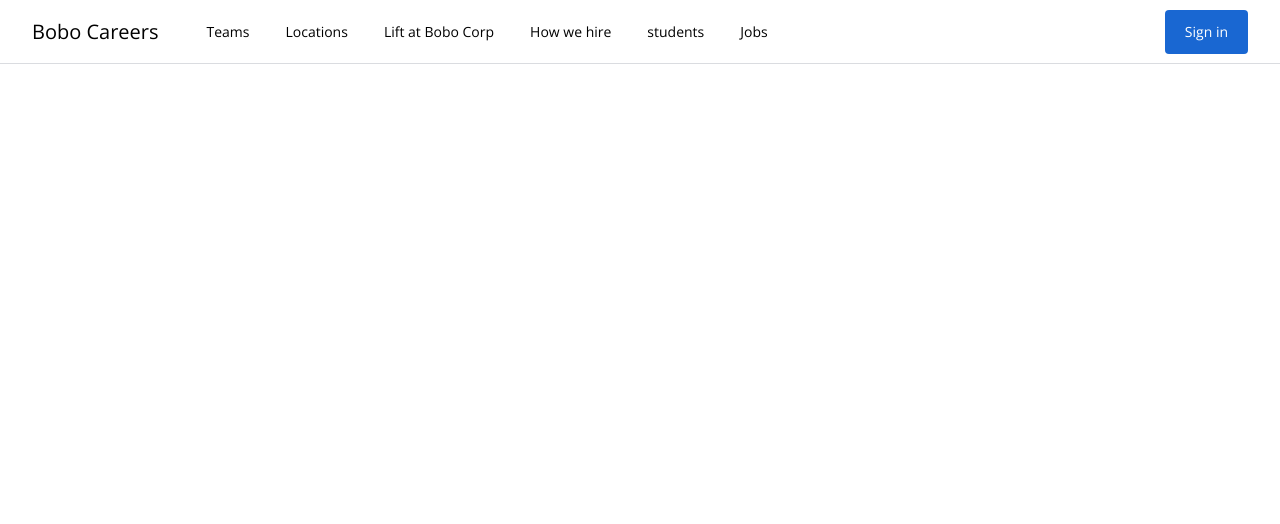
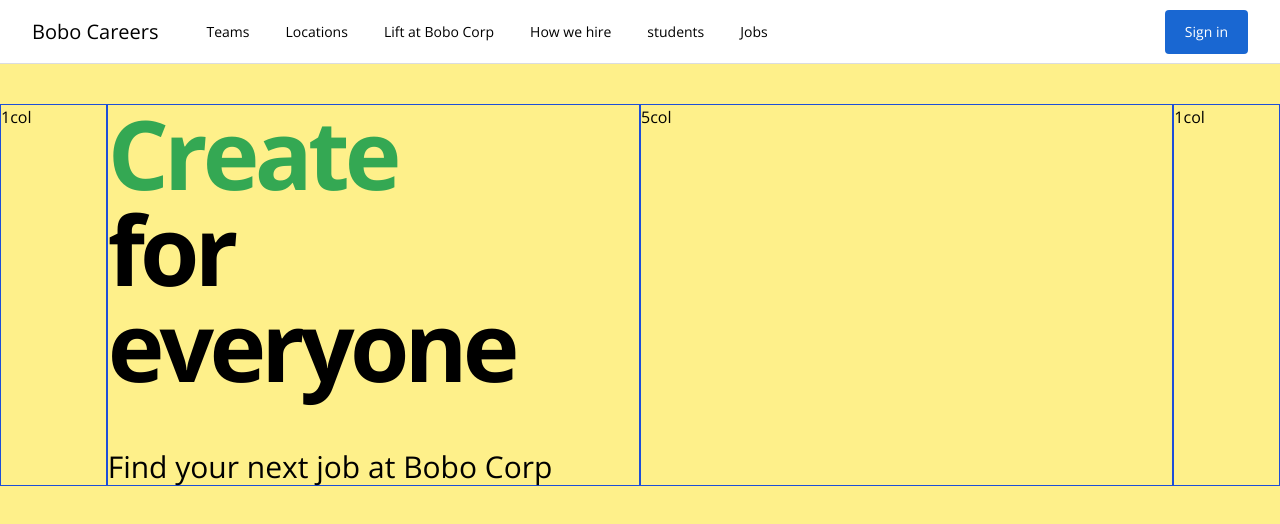
Before and after one commit to AliSadeghi-dev/job-search-app-vue3-jest, a Vue app: page / in a window 1280 px wide. Shown: the top 524 px of the page. Built offline with nearby package versions, Linux system fonts and the light colour scheme.

Commit message:
feat : create header components and their tests

```diff
--- a/src/App.vue
+++ b/src/App.vue
@@ -1,14 +1,19 @@
 <template>
-  <main-nav />
+  <div>
+    <main-nav />
+    <HeroComponent />
+  </div>
 </template>
 
 <script>
 import MainNav from "@/components/MainNav.vue";
+import HeroComponent from "./components/HeroComponent.vue";
 
 export default {
   name: "App",
   components: {
     MainNav,
+    HeroComponent,
   },
 };
 </script>
--- /dev/null
+++ b/src/components/HeadLine.vue
@@ -0,0 +1,62 @@
+<template>
+  <section>
+    <h1 class="font-bold tracking-tighter text-8xl mb-14">
+      <span :class="actionClasses">{{ action }}</span> <br />
+      for everyone
+    </h1>
+    <h2 class="text-3xl font-light">Find your next job at Bobo Corp</h2>
+  </section>
+</template>
+
+<script>
+import nextElementInIndex from "@/utils/nextElementInList";
+
+export default {
+  name: "HeadLine",
+  data() {
+    return {
+      action: "Build",
+      interval: null,
+    };
+  },
+  computed: {
+    actionClasses() {
+      return {
+        [this.action.toLowerCase()]: true,
+      };
+    },
+  },
+  created() {
+    this.changeTitle();
+  },
+  beforeUnmount() {
+    clearInterval(this.interval);
+  },
+  methods: {
+    changeTitle() {
+      this.interval = setInterval(() => {
+        const actions = ["Build", "Create", "Design", "Code"];
+        this.action = nextElementInIndex(actions, this.action);
+      }, 3000);
+    },
+  },
+};
+</script>
+
+<style scoped>
+.build {
+  color: #1a73e8;
+}
+
+.create {
+  color: #34a853;
+}
+
+.design {
+  color: #f9ab00;
+}
+
+.code {
+  color: #d93025;
+}
+</style>
--- /dev/null
+++ b/src/components/HeroComponent.vue
@@ -0,0 +1,25 @@
+<template>
+  <main>
+    <section class="flex flex-col h-screen pt-10 pb-20 bg-yellow-200">
+      <div class="grid grid-cols-12">
+        <div class="col-start-1 col-span-1 border border-blue-700">1col</div>
+        <div class="col-start-2 col-span-5 border border-blue-700">
+          <HeadLine />
+        </div>
+        <div class="col-start-7 col-span-5 border border-blue-700">5col</div>
+        <div class="col-start-12 col-span-1 border border-blue-700">1col</div>
+      </div>
+    </section>
+  </main>
+</template>
+
+<script>
+import HeadLine from "./HeadLine.vue";
+
+export default {
+  name: "HeroComponent",
+  components: {
+    HeadLine,
+  },
+};
+</script>
--- a/src/components/MainNav.vue
+++ b/src/components/MainNav.vue
@@ -1,5 +1,5 @@
 <template>
-  <header class="w-full text-sm">
+  <header :class="['w-full', 'text-sm', headerHeightClass]">
     <div class="fixed top-0 left-0 w-full h-16 bg-white">
       <div
         class="flex flex-nowrap h-full px-8 mx-auto border-b border-solid border-brand-gray-1"
@@ -62,6 +62,14 @@
       isLoggedIn: false,
     };
   },
+  computed: {
+    headerHeightClass() {
+      return {
+        "h-16": !this.isLoggedIn,
+        "h-32": this.isLoggedIn,
+      };
+    },
+  },
   methods: {
     handleClick() {
       this.isLoggedIn = !this.isLoggedIn;
--- /dev/null
+++ b/src/utils/nextElementInList.js
@@ -0,0 +1,8 @@
+const nextElementInList = (list, currentValue) => {
+  const currentValueIndex = list.indexOf(currentValue);
+  const nextValueIndex = (currentValueIndex + 1) % list.length;
+  const nextValue = list[nextValueIndex];
+  return nextValue;
+};
+
+export default nextElementInList;
```
Also changed, not shown: 2 other files (tests, documents, lock files or other folders).
